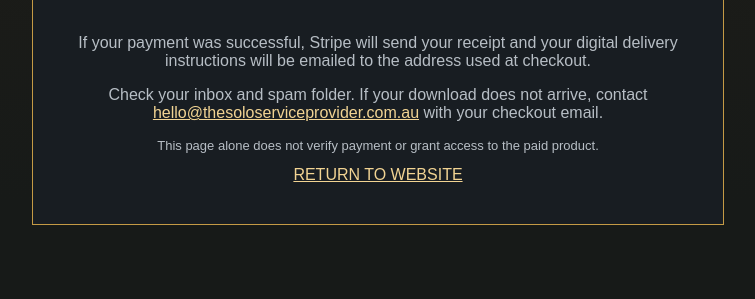
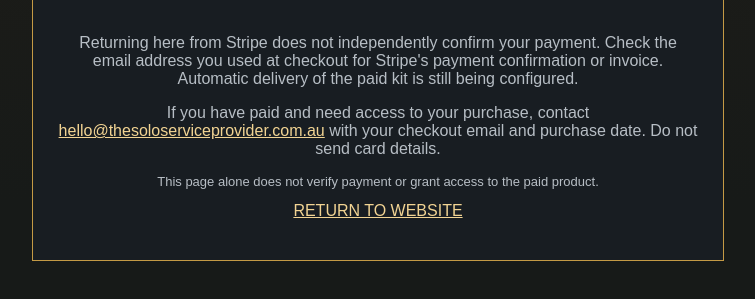
Before and after one commit to joshuawayzwright/ai-download-center, a plain HTML site: page powerhouse-website/thank-you.html in a window 1280 px wide. Shown: the part 359-658 px from the top of the page, without its empty margins (262-1017 px from the left). Drawn offline with Linux system fonts and the light colour scheme.

Commit message:
fix(commerce): remove unverified paid-delivery promise from order confirmation

```diff
--- a/powerhouse-website/thank-you.html
+++ b/powerhouse-website/thank-you.html
@@ -1 +1 @@
-<!doctype html><html lang="en-AU"><head><meta charset="utf-8"><meta name="viewport" content="width=device-width,initial-scale=1"><meta name="robots" content="noindex,nofollow"><title>Order confirmation | The Solo Service Provider</title><link rel="stylesheet" href="/styles.css"><style>main{max-width:740px;margin:10vh auto;padding:40px 24px;text-align:center}.panel{background:#181d22;border:1px solid #c49a45;padding:40px 25px}h1{font-size:clamp(34px,6vw,56px);line-height:1.1}p{color:#b7bec5}a{color:#f2d493}</style></head><body><main><div class="panel"><p style="color:#c49a45;letter-spacing:.2em">THE SOLO SERVICE PROVIDER</p><h1>THANK YOU FOR YOUR ORDER.</h1><p>If your payment was successful, Stripe will send your receipt and your digital delivery instructions will be emailed to the address used at checkout.</p><p>Check your inbox and spam folder. If your download does not arrive, contact <a href="mailto:hello@thesoloserviceprovider.com.au">hello@thesoloserviceprovider.com.au</a> with your checkout email.</p><p style="font-size:13px">This page alone does not verify payment or grant access to the paid product.</p><a class="btn secondary" href="/">RETURN TO WEBSITE</a></div></main></body></html>
+<!doctype html><html lang="en-AU"><head><meta charset="utf-8"><meta name="viewport" content="width=device-width,initial-scale=1"><meta name="robots" content="noindex,nofollow"><title>Order confirmation | The Solo Service Provider</title><link rel="stylesheet" href="/styles.css"><style>main{max-width:740px;margin:10vh auto;padding:40px 24px;text-align:center}.panel{background:#181d22;border:1px solid #c49a45;padding:40px 25px}h1{font-size:clamp(34px,6vw,56px);line-height:1.1}p{color:#b7bec5}a{color:#f2d493}</style></head><body><main><div class="panel"><p style="color:#c49a45;letter-spacing:.2em">THE SOLO SERVICE PROVIDER</p><h1>THANK YOU FOR YOUR ORDER.</h1><p>Returning here from Stripe does not independently confirm your payment. Check the email address you used at checkout for Stripe's payment confirmation or invoice. Automatic delivery of the paid kit is still being configured.</p><p>If you have paid and need access to your purchase, contact <a href="mailto:hello@thesoloserviceprovider.com.au">hello@thesoloserviceprovider.com.au</a> with your checkout email and purchase date. Do not send card details.</p><p style="font-size:13px">This page alone does not verify payment or grant access to the paid product.</p><a class="btn secondary" href="/">RETURN TO WEBSITE</a></div></main></body></html>
```
